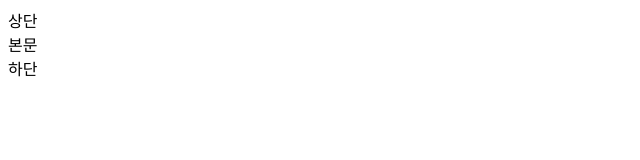
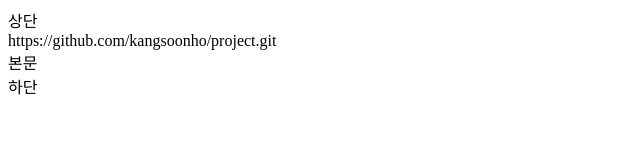
Before and after one commit to kangsoonho/project, a plain HTML site: page index.html in a window 1280 px wide. Shown: the whole page, without its empty margins (0-640 px from the left). Drawn offline with Linux system fonts and the light colour scheme.

Commit message:
second commit

```diff
--- a/index.html
+++ b/index.html
@@ -8,7 +8,10 @@
   </head>
   <body>
     <header>상단</header>
-    <section>본문</section>
+    <section>
+      <div>https://github.com/kangsoonho/project.git</div>
+      본문
+    </section>
     <footer>하단</footer>
   </body>
 </html>
```
